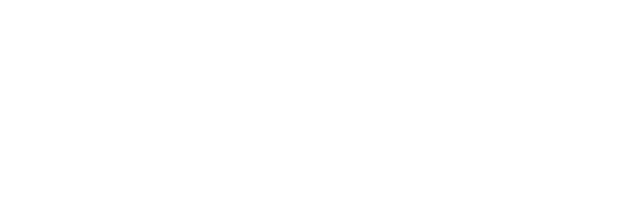
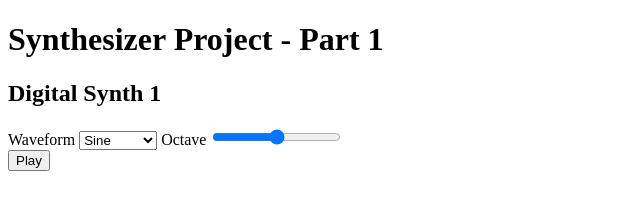
Before and after one commit to gmoraitis/synth_m01, a website: page index.html in a window 1280 px wide. Shown: the whole page, without its empty margins (0-640 px from the left). Drawn offline with nearby package versions, Linux system fonts and the light colour scheme.

Commit message:
Added a simple play note part with a single oscillator

```diff
--- a/index.html
+++ b/index.html
@@ -3,11 +3,30 @@
 <head>
     <meta charset="UTF-8">
     <meta name="viewport" content="width=device-width, initial-scale=1.0">
-    <title>Document</title>
+    <title>Synthesizer Project - Part 1</title>
 </head>
 <body>
-
-    <script src="script.js" ></script>
+    <h1>Synthesizer Project - Part 1</h1>
+    <div class="synth-panel">
+        <div class="section" id="digital-synth1">
+            <h2>Digital Synth 1</h2>
+            <div class="controls">
+                <label>Waveform
+                    <select id="waveform1">
+                        <option value="sine">Sine</option>
+                        <option value="square">Square</option>
+                        <option value="sawtooth">Sawtooth</option>
+                        <option value="triangle">Triangle</option>
+                    </select>
+                </label>
+                <label>Octave
+                    <input type="range" id="octave1" min="-2" max="2" value="0">
+                </label>
+            </div>
+        </div>
+    </div>
+    <button id="play">Play</button>
+    <script src="https://cdnjs.cloudflare.com/ajax/libs/tone/14.8.30/Tone.min.js"></script>
+    <script src="script.js"></script>
 </body>
-
 </html>
--- a/script.js
+++ b/script.js
@@ -1 +1,23 @@
-console.log('Hello, world!');
+document.addEventListener("DOMContentLoaded", () => {
+
+    // Initialize synth
+    const synth1 = new Tone.Synth().toDestination();
+
+    // Synth controls
+    document.getElementById("waveform1").addEventListener("change", (e) => {
+        synth1.oscillator.type = e.target.value;
+    });
+
+    document.getElementById("octave1").addEventListener("input", (e) => {
+        synth1.set({ oscillator: { detune: e.target.value * 1200 } }); // 1200 cents per octave
+    });
+
+    // Function to play the synth
+    function playSynth() {
+        const note = "C4"; // Change the note if needed
+        synth1.triggerAttackRelease(note, "8n");
+    }
+
+    // Call playSynth function when a button is clicked (for demonstration)
+    document.getElementById("play").addEventListener("click", playSynth);
+});
```
